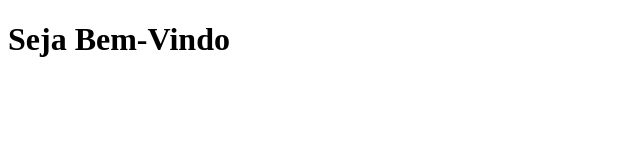
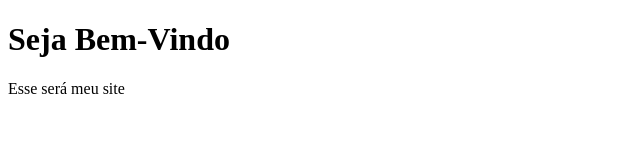
Before and after one commit to WagProjects/WagProject, a plain HTML site: page index.html in a window 1280 px wide. Shown: the whole page, without its empty margins (0-640 px from the left). Drawn offline with Linux system fonts and the light colour scheme.

Commit message:
Update index.html

```diff
--- a/index.html
+++ b/index.html
@@ -7,5 +7,6 @@
 </head>
 <body>
     <h1>Seja Bem-Vindo</h1>
+    <p>Esse será meu site</p>
 </body>
 </html>
```
